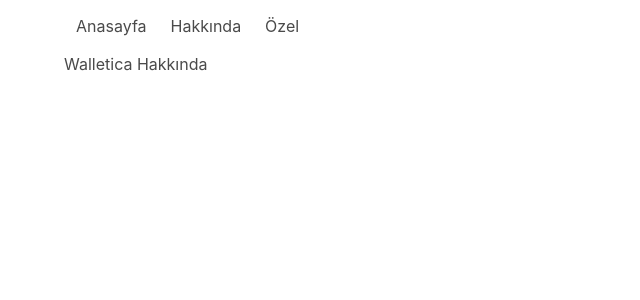
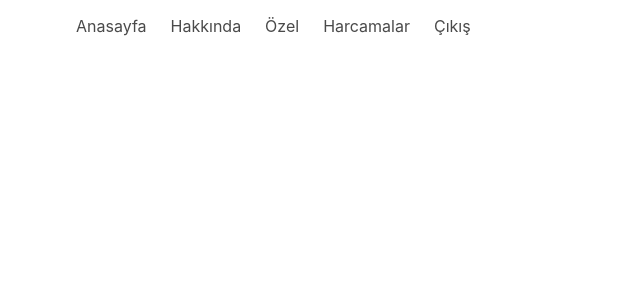
Before and after one commit to suatatan/walletica, a Vue app: page /about in a window 1280 px wide. Shown: the top 300 px of the page, without its empty margins (0-640 px from the left). Built offline with nearby package versions, Linux system fonts and the light colour scheme; no server answers.

Commit message:
Düzeltmeler

```diff
--- a/package.json
+++ b/package.json
@@ -10,6 +10,7 @@
     "buefy": "^0.7.6",
     "core-js": "^2.6.5",
     "firebase": "^6.0.2",
+    "moment": "^2.24.0",
     "register-service-worker": "^1.6.2",
     "vue": "^2.6.10",
     "vue-router": "^3.0.3",
--- a/src/App.vue
+++ b/src/App.vue
@@ -4,6 +4,8 @@
       <router-link to="/" class="navbar-item">Anasayfa</router-link>
       <router-link to="/about"  class="navbar-item">Hakkında</router-link>
       <router-link to="/ozelsayfa"  class="navbar-item">Özel</router-link>
+      <router-link to="/harcamalar"  class="navbar-item">Harcamalar</router-link>
+      <router-link to="/login"  class="navbar-item">Çıkış</router-link>
     </div>
     <router-view/>
   </div>
--- a/src/firebaseConfig.js
+++ b/src/firebaseConfig.js
@@ -18,14 +18,15 @@
 const db = firebase.firestore()
 const auth = firebase.auth()
 var currentUser = null
+var cfg_test = "CFG test firebaseconfig'den alındı tebrikler-"
 
 // https://firebase.google.com/docs/auth/web/manage-users
-firebase.auth().onAuthStateChanged(function(user) {
+auth.onAuthStateChanged(function(user) {
   if (user) {
-    console.log("--FB Kullanıcı Giriş Yaptı--")
+    console.log("--FB Kullanıcı Giriş Yaptı veya Yapmış Gözüküyor--")
     store.commit('setCurrentUser', user)
   } else {
-    console.log("--FB Kullanıcı Giriş Yapmamış Gözüküyor--")
+    console.log("--FB Kullanıcı Çıkış Yaptı Ya da Giriş Yapmamış Gözüküyor--")
     store.commit('setCurrentUser', null)
   }
 });
@@ -33,8 +34,8 @@
 // firebase collections
 //const usersCollection = db.collection('users')
 export {
-
     db,
     auth,
-    currentUser
+    currentUser,
+		cfg_test
 }
--- a/src/router.js
+++ b/src/router.js
@@ -2,8 +2,11 @@
 import Router from 'vue-router'
 import Home from './views/Home.vue'
 import Ozelsayfa from './views/Ozelsayfa.vue'
+import Harcamalar from './views/Harcamalar.vue'
+import About from './views/About.vue'
 import Login from './views/Login.vue'
 import firebase from 'firebase'
+import store from './store'
 
 Vue.use(Router)
 
@@ -22,6 +25,14 @@
       component: Login
     },
     {
+      path: '/harcamalar',
+      name: 'harcamalar',
+      component: Harcamalar,
+      meta: {
+        login_required: true
+      }
+    },
+    {
       path: '/ozelsayfa',
       name: 'ozelsayfa',
       component: Ozelsayfa,
@@ -32,30 +43,24 @@
     {
       path: '/about',
       name: 'about',
+      component: About
       // route level code-splitting
       // this generates a separate chunk (about.[hash].js) for this route
       // which is lazy-loaded when the route is visited.
-      component: () => import(/* webpackChunkName: "about" */ './views/About.vue')
+      //component: () => import(/* webpackChunkName: "about" */ './views/About.vue')
     }
   ]
 })
 router.beforeEach((to, from, next) => {
     const login_required = to.matched.some(x => x.meta.login_required)
     const currentUser = firebase.auth().currentUser
-    //const currentUser = firebase.auth().currentUser
-    if(login_required){
-      console.log("durum 1")
-      if(currentUser){
+    if(currentUser != null){
+      if(login_required){
         next()
       }
       else{
-        console.log("durum 2")
-        console.log("Login Sayfasına Yönlendiriliyor")
         next("./login")
       }
-    }
-    else{
-      next()
     }
 
 })
--- a/src/store.js
+++ b/src/store.js
@@ -20,7 +20,7 @@
   mutations: {
     setCurrentUser(state, val) {
             state.currentUser = val
-            console.log("currentUser vuex store'da commitlendi :"+state.currentUser.email)
+            console.log("currentUser vuex store'da commitlendi :"+state.currentUser)
         }
   },
   actions: {
--- a/src/views/About.vue
+++ b/src/views/About.vue
@@ -4,3 +4,8 @@
 
   </div>
 </template>
+<script>
+export default {
+  name: 'About'
+}
+</script>
--- /dev/null
+++ b/src/views/Harcamalar.vue
@@ -0,0 +1,14 @@
+<template lang="html">
+  <div>
+    ddd
+  </div>
+</template>
+
+<script>
+export default {
+  name: 'Harcamalar',
+  components: {
+
+  }
+}
+</script>
--- a/src/views/Login.vue
+++ b/src/views/Login.vue
@@ -9,16 +9,11 @@
     <div v-else>
 
       <div id="login"  >
-
+        <br>
         <div class="box">
-          <p>Giriş yapmanız gerekiyor.</p>
-          <b>Gmail Adresinizle giriş yapabilirsiniz</b>
+          <p>Giriş yapmanız gerekiyor. Mevcut Google Adresinizle giriş yapabilirsiniz</p>
           <br>
           <button type="button" name="button" @click="login" class="button is-info">Giriş Yap</button>
-        </div>
-
-        <div class="box">
-          <p>AtanFinans uygulaması ile giderlerinizi cep telefonu veya bilgisarınızdan kayıt altına alın.</p>
         </div>
 
       </div>
@@ -31,7 +26,6 @@
 
 import firebase from 'firebase'
 import { mapState } from 'vuex'
-import { mapMutations } from 'vuex'
 
   export default {
     name: 'Login',
--- a/src/views/Ozelsayfa.vue
+++ b/src/views/Ozelsayfa.vue
@@ -1,6 +1,8 @@
 <template>
   <div>
     <h2>Özelsayfa</h2>
+    Harcamalarınızı görüntüleyin
+    Aylık raporunuzu inceleyin
   </div>
 </template>
 
```
Also changed, not shown: 1 other file (tests, documents, lock files or other folders).
